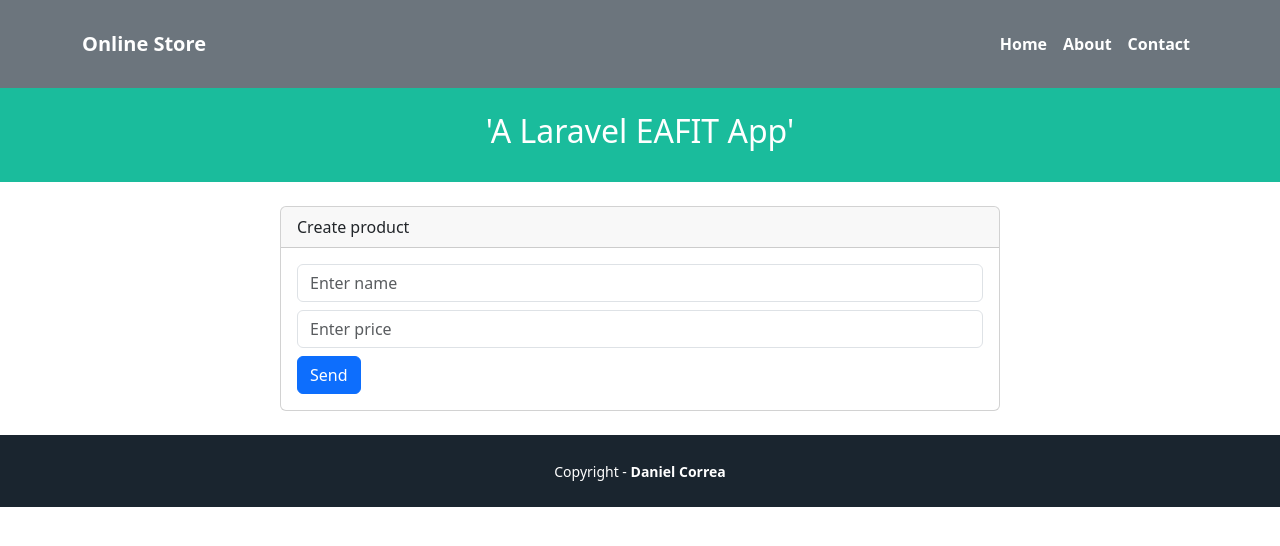
After one commit to CeyniPBH/TutorialIngSoft, a Django app: page /products/create/ in a window 1280 px wide. The commit adds this page. Shown: the top 546 px of the page. Run offline with Django 5.2, Linux system fonts and the light colour scheme.

Commit message:
errore changes in Tutorial 1

```diff
--- a/helloworld_project/helloworld/helloworld/settings.py
+++ b/helloworld_project/helloworld/helloworld/settings.py
@@ -55,7 +55,7 @@ ROOT_URLCONF = 'helloworld.urls'
 TEMPLATES = [
     {
         'BACKEND': 'django.template.backends.django.DjangoTemplates',
-        'DIRS': [],
+        'DIRS': [BASE_DIR / 'templates'],
         'APP_DIRS': True,
         'OPTIONS': {
             'context_processors': [
--- /dev/null
+++ b/helloworld_project/helloworld/pages/templates/products/create.html
@@ -0,0 +1,30 @@
+{% extends 'pages/base.html' %}
+{% block title %} {{title}} {% endblock %}
+{% block content %}
+<div class="container">
+    <div class="row justify-content-center">
+        <div class="col-md-8">
+            <div class="card">
+                <div class="card-header">Create product</div>
+            <div class="card-body">
+            {% if form.errors %}
+            <ul id="errors" class="alert alert-danger list-unstyled">
+            {% for field, errors in form.errors.items %}
+            {% for error in errors %}
+                <li>{{ error }}</li>
+            {% endfor %}
+            {% endfor %}
+            </ul>
+            {% endif %}
+            <form method="POST" action="{% url 'form' %}">
+            {% csrf_token %}
+                <input type="text" class="form-control mb-2" placeholder="Enter name" name="name" value="{{form.data.name}}" />
+                <input type="text" class="form-control mb-2" placeholder="Enter price" name="price" value="{{form.data.price }}" />
+                <input type="submit" class="btn btn-primary" value="Send" />
+            </form>
+            </div>
+            </div>
+        </div>
+    </div>
+</div>
+{% endblock %}
--- a/helloworld_project/helloworld/pages/templates/products/index.html
+++ b/helloworld_project/helloworld/pages/templates/products/index.html
@@ -1,4 +1,4 @@
-@extends('layouts.app')
+{@extends('layouts.app')}
 {% extends 'pages/base.html' %}
 {% block title %} {{title}} {% endblock %}
 {% block header_title %} {{subtitle}} {% endblock %}
--- a/helloworld_project/helloworld/pages/urls.py
+++ b/helloworld_project/helloworld/pages/urls.py
@@ -1,7 +1,12 @@
 from django.urls import path
-from .views import ProductIndexView, ProductShowView
+from .views import ContactPageView, HomePageView, AboutPageView, ProductIndexView, ProductShowView, ProductCreateView
 
 urlpatterns = [
+    path('', HomePageView.as_view(), name='home'),
+    path('about/', AboutPageView.as_view(), name='about'),
+    path('contact/', ContactPageView.as_view(), name='contact'),
     path('products/', ProductIndexView.as_view(), name='index'),
     path('products/<int:id>', ProductShowView.as_view(), name='show'),
+    path('products/create/', ProductCreateView.as_view(), name='form'),
+    path('products/<str:id>', ProductShowView.as_view(), name='show'),
 ]
--- a/helloworld_project/helloworld/pages/views.py
+++ b/helloworld_project/helloworld/pages/views.py
@@ -1,23 +1,56 @@
 from django.views import View
+from django.shortcuts import render, redirect
+from django.views.generic import TemplateView
+from django import forms
+
+class HomePageView(TemplateView):
+    template_name = 'pages/home.html'
+
+
+class AboutPageView(TemplateView):
+    template_name = 'pages/about.html'
+
+    def get_context_data(self, **kwargs):
+        context = super().get_context_data(**kwargs)
+        context.update({
+            'title': 'About Us - Online Store',
+            'subtitle': 'About us',
+            'description': 'This is the about page of our website.',
+            'keywords': 'about, website, information',
+        })
+        return context
+
+class ContactPageView(TemplateView):
+    template_name = 'pages/contact.html'
+
+    def get_context_data(self, **kwargs):
+        context = super().get_context_data(**kwargs)
+        context.update({
+            'title': 'Contact Us - Online Store',
+            'subtitle': 'Contact us',
+            'description': 'This is the contact page of our website.',
+            'keywords': 'contact, website, information',
+        })
+        return context
 
 class Product:
     products = [
-        {"id":"1", "name":"TV", "description":"Best TV"},
+        {'id': 1, 'name': 'TV', 'description': 'Best TV'},
         {"id":"2", "name":"iPhone", "description":"Best iPhone"},
         {"id":"3", "name":"Chromecast", "description":"Best Chromecast"},
         {"id":"4", "name":"Glasses", "description":"Best Glasses"}
-]
+    ]
+
 class ProductIndexView(View):
     template_name = 'products/index.html'
 
+    def get(self, request):  # Este método debe estar indentado dentro de la clase
+        viewData = {}
+        viewData["title"] = "Products - Online Store"
+        viewData["subtitle"] = "List of products"
+        viewData["products"] = Product.products
 
-def get(self, request):
-    viewData = {}
-    viewData["title"] = "Products - Online Store"
-    viewData["subtitle"] = "List of products"
-    viewData["products"] = Product.products
-
-    return render(request, self.template_name, viewData)
+        return render(request, self.template_name, viewData)
 
 class ProductShowView(View):
     template_name = 'products/show.html'
@@ -28,4 +61,31 @@ def get(self, request, id):
     viewData["title"] = product["name"] + " - Online Store"
     viewData["subtitle"] = product["name"] + " - Product information"
     viewData["product"] = product
+
     return render(request, self.template_name, viewData)
+
+class ProductForm(forms.Form):
+    name = forms.CharField(max_length=100, label='Product Name')
+    price = forms.DecimalField(max_digits=10, decimal_places=2, required=True)
+
+class ProductCreateView(View):
+    template_name = 'products/create.html'
+
+    def get(self, request):
+        form = ProductForm()
+        viewData = {}
+        viewData["title"] = "Create Product - Online Store"
+        viewData["form"] = form
+        return render(request, self.template_name, viewData)
+
+    def post(self, request):
+        form = ProductForm(request.POST)
+        if form.is_valid():
+            # Process the data in form.cleaned_data
+            # For example, save the product to the database
+            return redirect('form')  # Redirect to the product index page
+        else:
+            viewData = {}
+            viewData["title"] = "Create Product - Online Store"
+            viewData["form"] = form
+            return render(request, self.template_name, viewData)
```
Also changed, not shown: helloworld_project/helloworld/pages/static/pages/app.css (+8 -4 lines).
